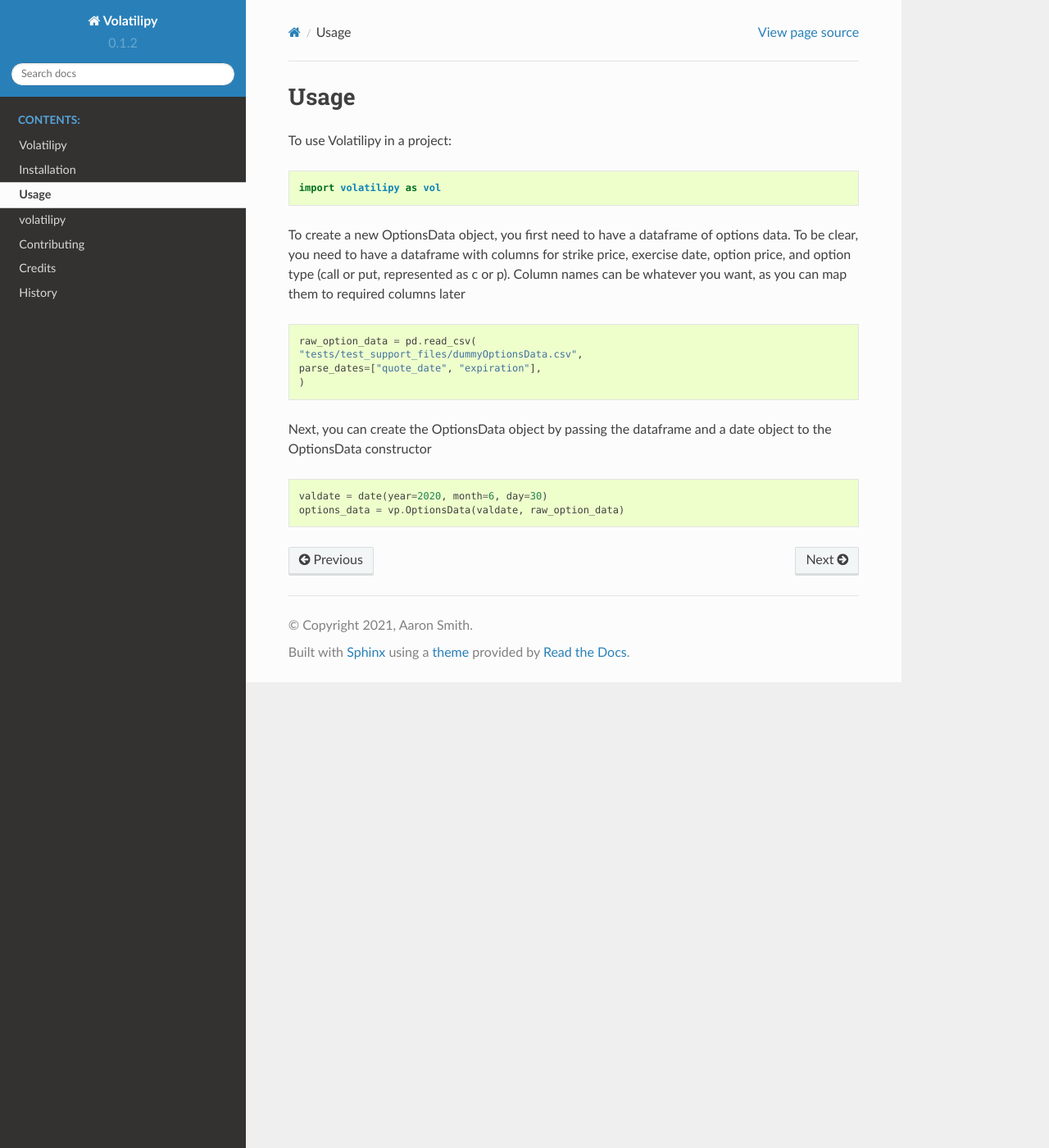
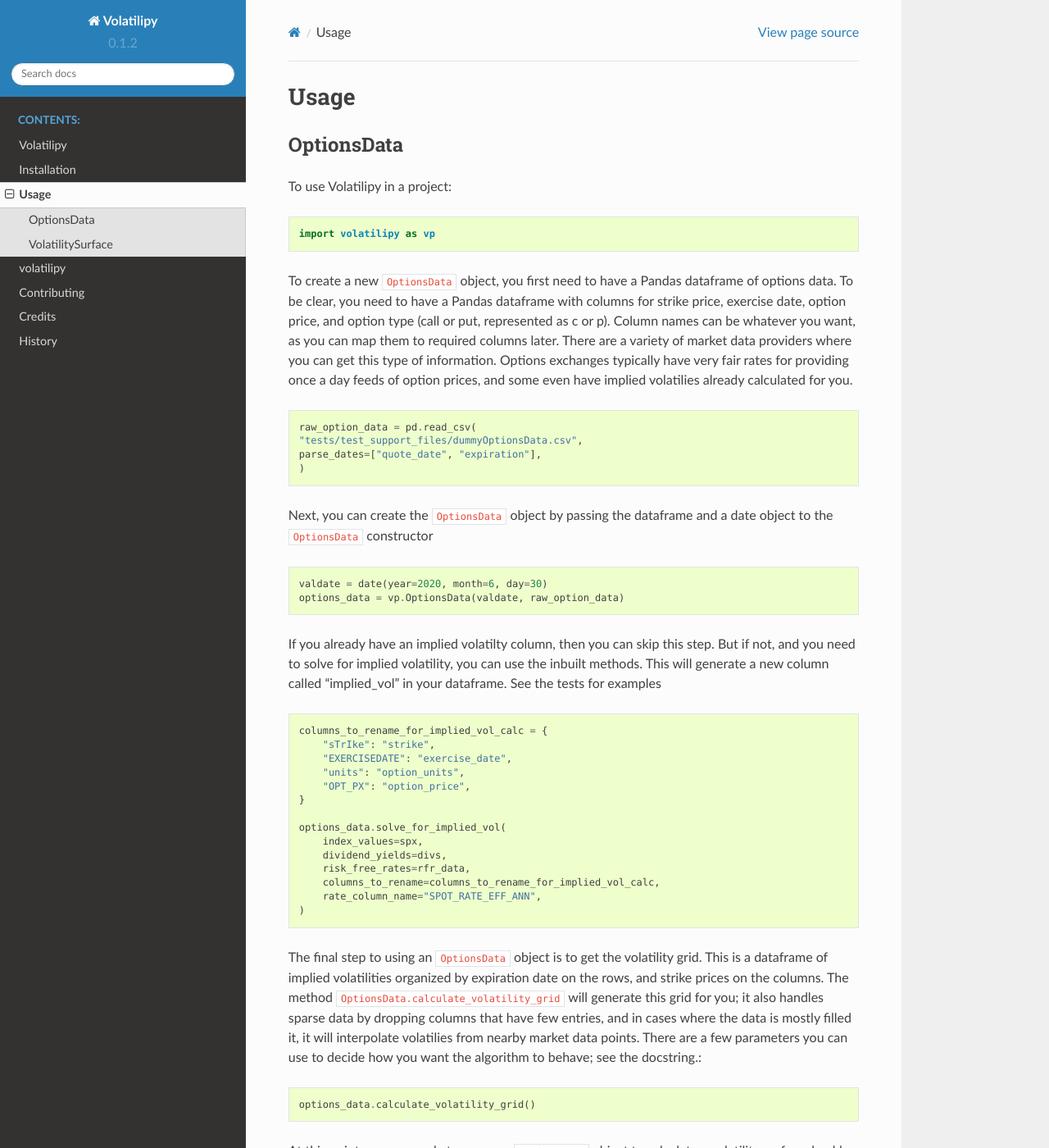
Before and after one commit to aaronsmith1234/volatilipy, a Sphinx documentation site: the page built from docs/usage.rst, in a window 1280 px wide and 1400 px high. Shown: the whole window at 82% size. Built offline with Sphinx 7.4.7 and the Read the Docs theme 2.0.0, drawn with Linux system fonts in a browser that asks for light colours; some of the changed text lies outside the part shown.

Commit message:
Finishing off options data documentation

```diff
--- a/docs/usage.rst
+++ b/docs/usage.rst
@@ -2,20 +2,56 @@
 Usage
 =====
 
+OptionsData
+--------------
+
 To use Volatilipy in a project::
 
-    import volatilipy as vol
+    import volatilipy as vp
 
-To create a new OptionsData object, you first need to have a dataframe of options data. To be clear, you need to have a dataframe with
+To create a new ``OptionsData`` object, you first need to have a Pandas dataframe of options data. To be clear, you need to have a Pandas dataframe with
 columns for strike price, exercise date, option price, and option type (call or put, represented as c or p). Column names can be whatever
-you want, as you can map them to required columns later ::
+you want, as you can map them to required columns later. There are a variety of market data providers where you can get this type of information.
+Options exchanges typically have very fair rates for providing once a day feeds of option prices, and some even have implied volatilies already calculated for you. ::
 
     raw_option_data = pd.read_csv(
     "tests/test_support_files/dummyOptionsData.csv",
     parse_dates=["quote_date", "expiration"],
     )
 
-Next, you can create the OptionsData object by passing the dataframe and a date object to the OptionsData constructor ::
+Next, you can create the ``OptionsData`` object by passing the dataframe and a date object to the ``OptionsData`` constructor ::
 
     valdate = date(year=2020, month=6, day=30)
     options_data = vp.OptionsData(valdate, raw_option_data)
+
+If you already have an implied volatilty column, then you can skip this step. But if not, and you need to solve for implied volatility,
+you can use the inbuilt methods. This will generate a new column called "implied_vol" in your dataframe. See the tests for examples ::
+
+    columns_to_rename_for_implied_vol_calc = {
+        "sTrIke": "strike",
+        "EXERCISEDATE": "exercise_date",
+        "units": "option_units",
+        "OPT_PX": "option_price",
+    }
+
+    options_data.solve_for_implied_vol(
+        index_values=spx,
+        dividend_yields=divs,
+        risk_free_rates=rfr_data,
+        columns_to_rename=columns_to_rename_for_implied_vol_calc,
+        rate_column_name="SPOT_RATE_EFF_ANN",
+    )
+
+The final step to using an ``OptionsData`` object is to get the volatility grid. This is a dataframe of implied volatilities organized by expiration date on the rows,
+and strike prices on the columns. The method ``OptionsData.calculate_volatility_grid`` will generate this grid for you; it also handles sparse data by dropping columns
+that have few entries, and in cases where the data is mostly filled it, it will interpolate volatilies from nearby market data points. There are a few parameters
+you can use to decide how you want the algorithm to behave; see the docstring.::
+
+    options_data.calculate_volatility_grid()
+
+At this point, you are ready to use your ``OptionsData`` object to calculate a volatility surface; buckle up.
+
+VolatilitySurface
+--------------------------
+
+Fill me in!
```
Also changed, not shown: 1 other file.
